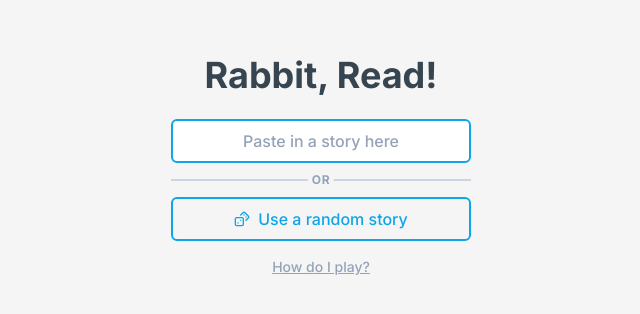
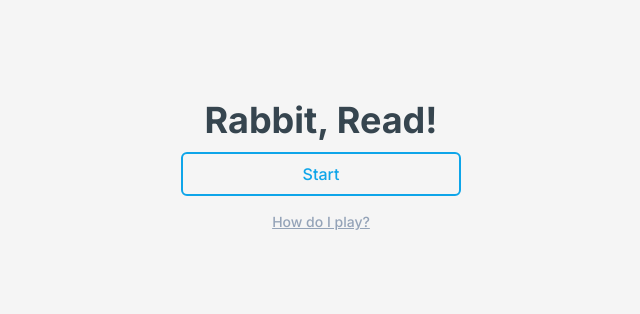
Before and after one commit to ericleonen/rabbit_read, a Next.js app: page / in a window 1280 px wide. Shown: the part 234-548 px from the top of the page, without its empty margins (319-959 px from the left). Built offline with nearby package versions, Linux system fonts and the light colour scheme.

Commit message:
remove the input field

```diff
--- a/src/app/page.tsx
+++ b/src/app/page.tsx
@@ -1,22 +1,12 @@
 import ScreenView from "./_components/ScreenView";
-import { LuDices } from "react-icons/lu";
 
 export default function Home() {
   return (
     <ScreenView centered>
-      <div className="flex flex-col items-center w-[300px]">
+      <div className="flex flex-col items-center w-[280px]">
         <h1 className="text-4xl font-bold text-black">Rabbit, Read!</h1>
-        <input
-          type="text"
-          placeholder="Paste in a story here"
-          className="placeholder:text-slate-400 w-full p-2 mt-6 font-medium border-2 rounded-md placeholder:text-center text-sky-500 border-sky-500 focus:outline-none focus:shadow-[0_0_0_4px] focus:shadow-sky-500/25"
-        />
-        <div className="relative h-[2px] w-full bg-slate-300 my-4">
-          <span className="bg-white text-slate-400 text-xs font-bold tracking-wider absolute left-1/2 translate-x-[-50%] top-1/2 translate-y-[-50%] px-1">OR</span>
-        </div>
-        <button className="flex items-center justify-center w-full p-2 font-medium text-center border-2 rounded-md text-sky-500 border-sky-500 hover:bg-sky-500/25">
-          <LuDices className="mr-2" />
-          Use a random story
+        <button className="flex items-center justify-center w-full p-2 mt-3 font-medium text-center border-2 rounded-md text-sky-500 border-sky-500 hover:bg-sky-500/25">
+          Start
         </button>
         <button className="mt-4 text-sm font-medium underline text-slate-400 hover:text-sky-500">How do I play?</button>
       </div>
```
